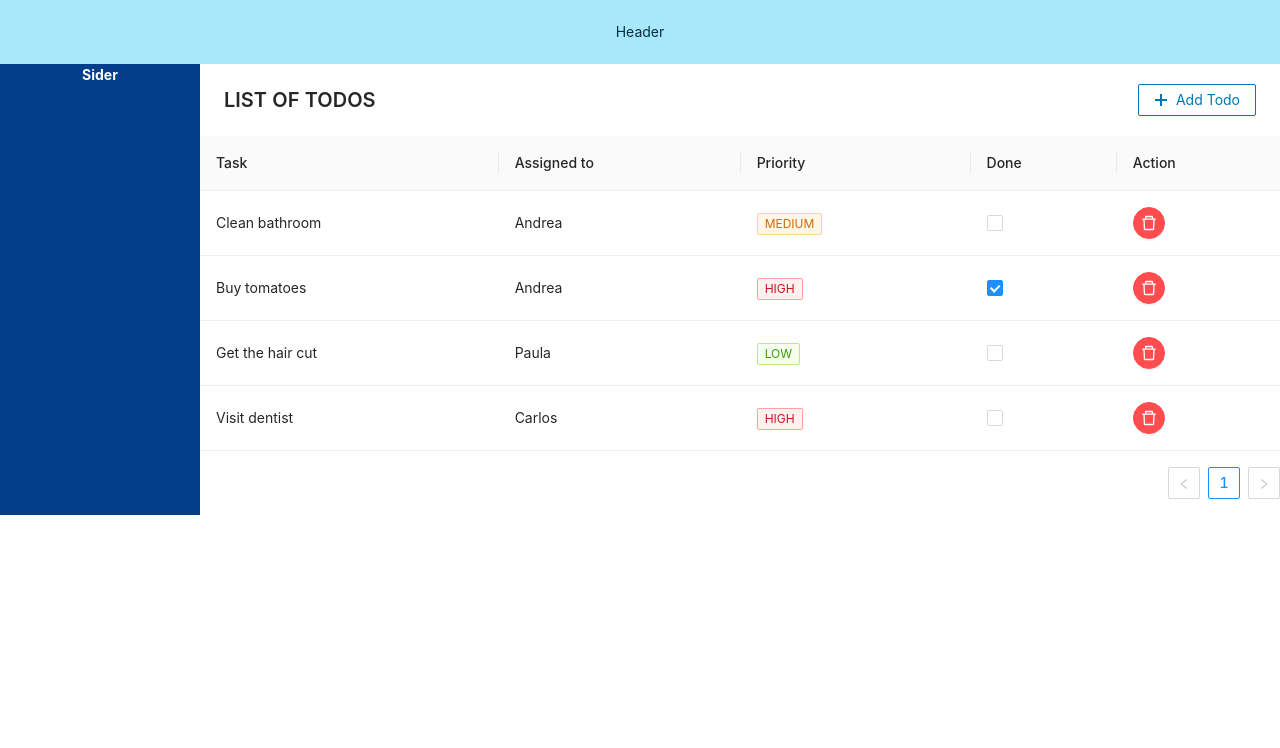
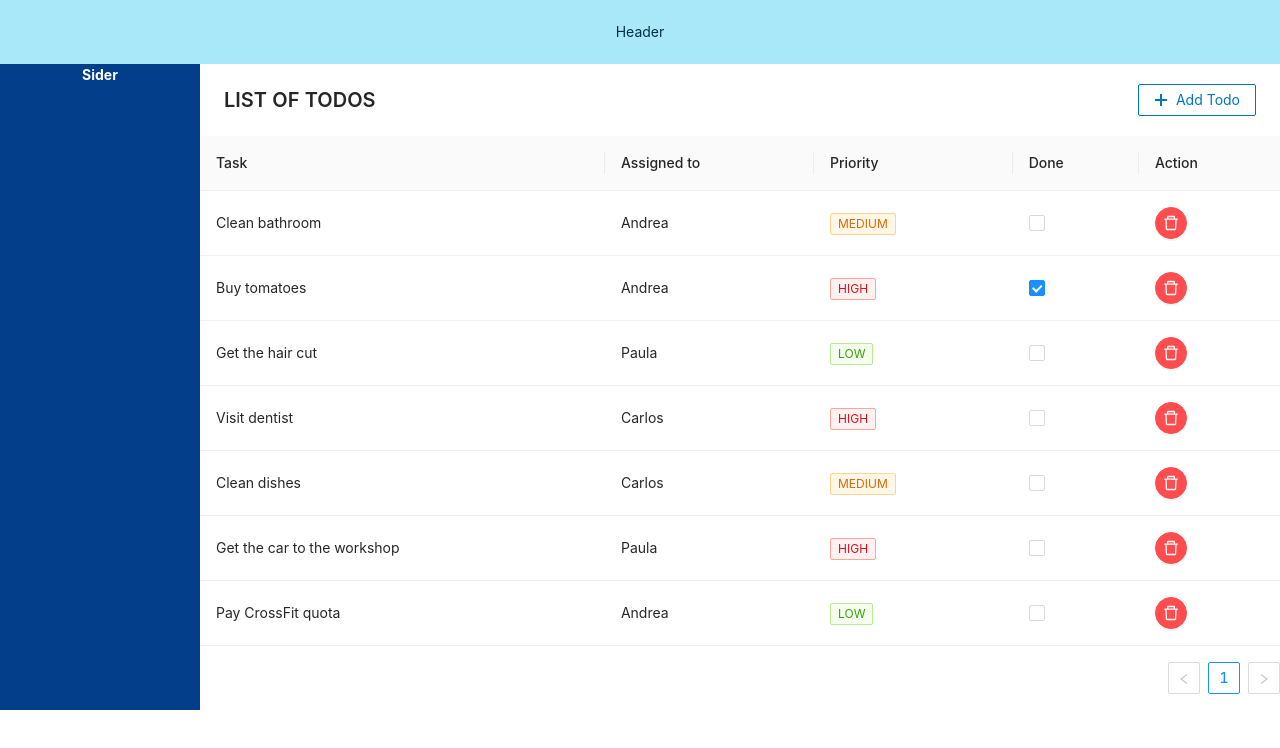
Before and after one commit to acalvom/react-redux-antd-app, a React (Create React App) app: page / in a window 1280 px wide. Shown: the top 748 px of the page. Built offline with nearby package versions, Linux system fonts and the light colour scheme; data requests are answered from the project's data file.

Commit message:
Dispatch Add todo action & Update db.json #create-todo

```diff
--- a/json-server/db.json
+++ b/json-server/db.json
@@ -1,8 +1,53 @@
 {
   "todos": [
-    { "id": 1, "task": "Clean bathroom", "assignedTo": "Andrea", "priority": "medium", "isDone": false },
-    { "id": 2, "task": "Buy tomatoes", "assignedTo": "Andrea", "priority": "high", "isDone": true },
-    { "id": 3, "task": "Get the hair cut", "assignedTo": "Paula", "priority": "low", "isDone": false },
-    { "id": 4, "task": "Visit dentist", "assignedTo": "Carlos", "priority": "high", "isDone": false }
+    {
+      "id": 1,
+      "task": "Clean bathroom",
+      "assignedTo": "Andrea",
+      "priority": "medium",
+      "isDone": false
+    },
+    {
+      "id": 2,
+      "task": "Buy tomatoes",
+      "assignedTo": "Andrea",
+      "priority": "high",
+      "isDone": true
+    },
+    {
+      "id": 3,
+      "task": "Get the hair cut",
+      "assignedTo": "Paula",
+      "priority": "low",
+      "isDone": false
+    },
+    {
+      "id": 4,
+      "task": "Visit dentist",
+      "assignedTo": "Carlos",
+      "priority": "high",
+      "isDone": false
+    },
+    {
+      "task": "Clean dishes",
+      "assignedTo": "Carlos",
+      "priority": "medium",
+      "isDone": false,
+      "id": 5
+    },
+    {
+      "task": "Get the car to the workshop",
+      "assignedTo": "Paula",
+      "priority": "high",
+      "isDone": false,
+      "id": 6
+    },
+    {
+      "task": "Pay CrossFit quota",
+      "assignedTo": "Andrea",
+      "priority": "low",
+      "isDone": false,
+      "id": 7
+    }
   ]
 }
--- a/src/components/AppContent/AddTodo/AddTodoForm.jsx
+++ b/src/components/AppContent/AddTodo/AddTodoForm.jsx
@@ -1,18 +1,16 @@
 import React from "react";
 import { SyncOutlined, CheckOutlined } from "@ant-design/icons";
 import { Button, Form, Input, Select } from "antd";
+import { useDispatch } from "react-redux";
+import * as todosCreator from "../../../redux/actionsCreators/todosCreators";
 const { Option } = Select;
 
 const AddTodoForm = () => {
   const [form] = Form.useForm();
+  const dispatch = useDispatch();
 
-  const onFinish = (values) => {
-    console.log("Success:", values);
-  };
-
-  const onReset = () => {
-    form.resetFields();
-  };
+  const onFinish = (values) => dispatch(todosCreator.addTodo({ ...values, isDone: false }));
+  const onReset = () => form.resetFields();
 
   return (
     <Form form={form} name="addTodoForm" labelCol={{ span: 6 }} wrapperCol={{ span: 16 }} initialValues={{ remember: true }} onFinish={onFinish}>
```
